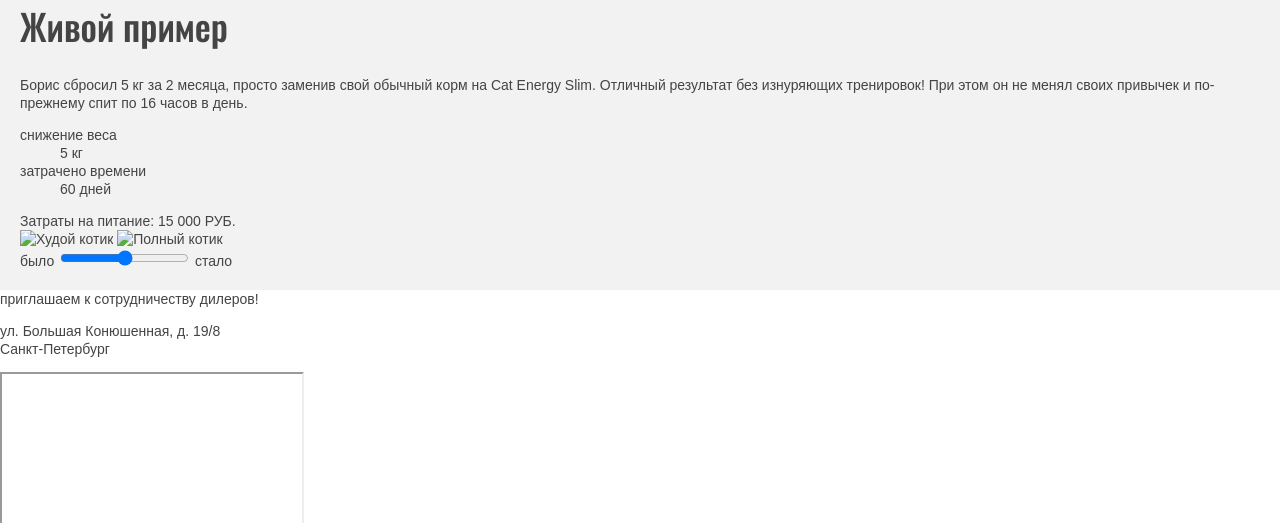
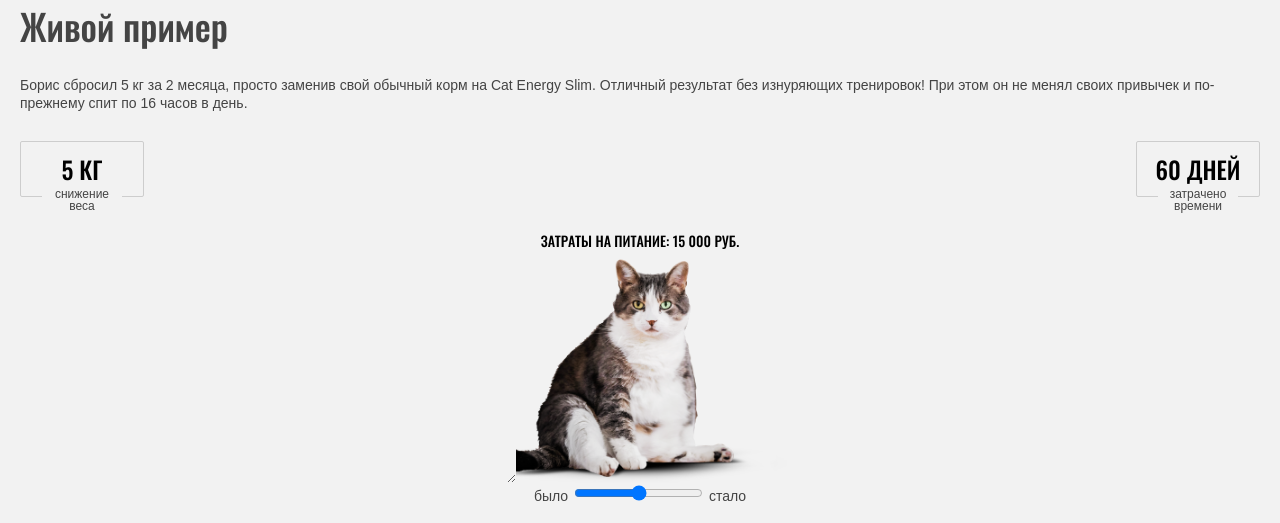
Before and after one commit to AloisTitor/cat-energy, a website: page source/index.html in a window 1280 px wide. Shown: the part 2250-2773 px from the top of the page. Drawn offline with nearby package versions, Linux system fonts and the light colour scheme; files that its build step writes are made by us from their sources.

Commit message:
Сделал слайдер без JS (не привязал его к контрол-бару)

```diff
--- a/source/index.html
+++ b/source/index.html
@@ -146,9 +146,30 @@
           </dl>
           <span class="example__commentar">Затраты на питание: 15 000 РУБ.</span>
         </div>
+        <!-- <div class="examle__slider slider">
+          <picture>
+            <source media="(min-width:1200px)" srcset="img/before-desktop@1x.png 1x, img/before-desktop@2x.png 2x" />
+            <source media="(min-width:768px)" srcset="img/before-tablet@1x.png 1x, img/before-tablet@2x.png 2x" />
+            <img class="slider__item slider__item--fat" src="img/before-mobile@1x.png" srcset="img/before-mobile@2x.png 2x" alt="Полный котик" />
+          </picture>
+          <picture>
+            <source media="(min-width:1200px)" srcset="img/after-desktop@1x.png 1x, img/after-desktop@2x.png 2x" />
+            <source media="(min-width:768px)" srcset="img/after-tablet@1x.png 1x, img/after-tablet@2x.png 2x" />
+            <img class="slider__item slider__item--thin" src="img/after-mobile@1x.png" srcset="img/after-mobile@2x.png 2x" alt="Худой котик" />
+          </picture>
+          <div class="slider__control-bar">
+            <span class="slider__legend">было</span>
+            <label class="slider__controler">
+              <input type="range" name="price-range" min="0" max="1000" value="500" step="10">
+            </label>
+            <spam class="slider__legend">стало</spam>
+          </div>
+        </div> -->
+        <!-- вариант если решу переделать под JS -->
         <div class="examle__slider slider">
-          <img class="slider__item slider__item--thin" src="" alt="Худой котик" />
-          <img class="slider__item slider__item--fat" src="" alt="Полный котик" />
+          <div class="slider__container">
+            <div></div>
+          </div>
           <div class="slider__control-bar">
             <span class="slider__legend">было</span>
             <label class="slider__controler">
--- a/source/less/style.less
+++ b/source/less/style.less
@@ -432,8 +432,150 @@
 
 }
 
+.example__commentar {
+  display: block;
+  font-family: 'Oswald';
+  font-style: normal;
+  font-weight: 400;
+  font-size: 14px;
+  line-height: 20px;
+  text-align: center;
+  text-transform: uppercase;
+  color: @basic-black;
+}
+
+.examle__slider {
+
+}
+
 // @stats ("blocks/stats.less");
 
 .stats {
+  display: flex;
+  justify-content: space-between;
+}
 
+.stats__item {
+  margin-top: 15px;
+  padding-bottom: 20px;
 }
+
+.stats__term {
+  position: absolute;
+  display: flex;
+  max-width: 80px;
+  margin-top: 47px;
+  margin-left: 22px;
+  font-family: 'Arial';
+  font-style: normal;
+  font-weight: 400;
+  font-size: 12px;
+  line-height: 12px;
+  display: flex;
+  align-items: center;
+  text-align: center;
+  color: @special_dark-grey;
+  background: @basic_grey;
+}
+
+.stats__description {
+  display: flex;
+  justify-content: center;
+  align-items: center;
+  margin: 0 auto;
+  min-width: 122px;
+  min-height: 54px;
+  font-family: 'Oswald';
+  font-style: normal;
+  font-weight: 400;
+  font-size: 24px;
+  line-height: 24px;
+  text-transform: uppercase;
+  color: @basic-black;
+  border: solid 1px @special_grey;
+  border-radius: 2px;
+}
+
+// @slider ("blocks/slider.less");
+
+.slider {
+  margin-top: 35px;
+  display: flex;
+  justify-content: space-around;
+  flex-direction: column;
+  margin: auto;
+}
+
+.slider__container {
+  align-self: center;
+  width: 311px;
+  height: 232px;
+  background: url(../img/before-mobile@1x.png) no-repeat;
+  background-size: cover;
+
+  @media (min-resolution: 2dppx) {
+    background: url(../img/before-mobile@2x.png) no-repeat;
+    background-size: cover;
+  }
+
+  @media (min-width: @tablet-width) {
+    background: url(../img/before-tablet@1x.png) no-repeat;
+    background-size: cover;
+
+    @media (min-resolution: 2dppx) {
+      background: url(../img/before-tablet@2x.png) no-repeat;
+      background-size: cover;
+    }
+  }
+
+  @media (min-width: @desktop-width) {
+    background: url(../img/before-desktop@1x.png) no-repeat;
+    background-size: cover;
+
+    @media (min-resolution: 2dppx) {
+      background: url(../img/before-desktop@1x.png) no-repeat;
+      background-size: cover;
+    }
+  }
+
+  div {
+    box-sizing: border-box;
+    height: 100%;
+    width: 10%;
+    max-width: 99%;
+    resize: horizontal;
+    overflow: auto;
+    position: relative;
+    background: @basic_grey url(../img/after-mobile@1x.png) no-repeat;
+    background-size: cover;
+
+    @media (min-resolution: 2dppx) {
+      background: @basic_grey url(../img/after-mobile@2x.png) no-repeat;
+      background-size: cover;
+    }
+
+    @media (min-width: @tablet-width) {
+      background: @basic_grey url(../img/after-tablet@1x.png) no-repeat;
+      background-size: cover;
+
+      @media (min-resolution: 2dppx) {
+        background: @basic_grey url(../img/after-tablet@2x.png) no-repeat;
+        background-size: cover;
+      }
+    }
+
+    @media (min-width: @desktop-width) {
+      background: @basic_grey url(../img/after-desktop@1x.png) no-repeat;
+      background-size: cover;
+
+      @media (min-resolution: 2dppx) {
+        background: @basic_grey url(../img/after-desktop@1x.png) no-repeat;
+        background-size: cover;
+      }
+    }
+  }
+}
+
+.slider__control-bar {
+  align-self: center;
+}
```
